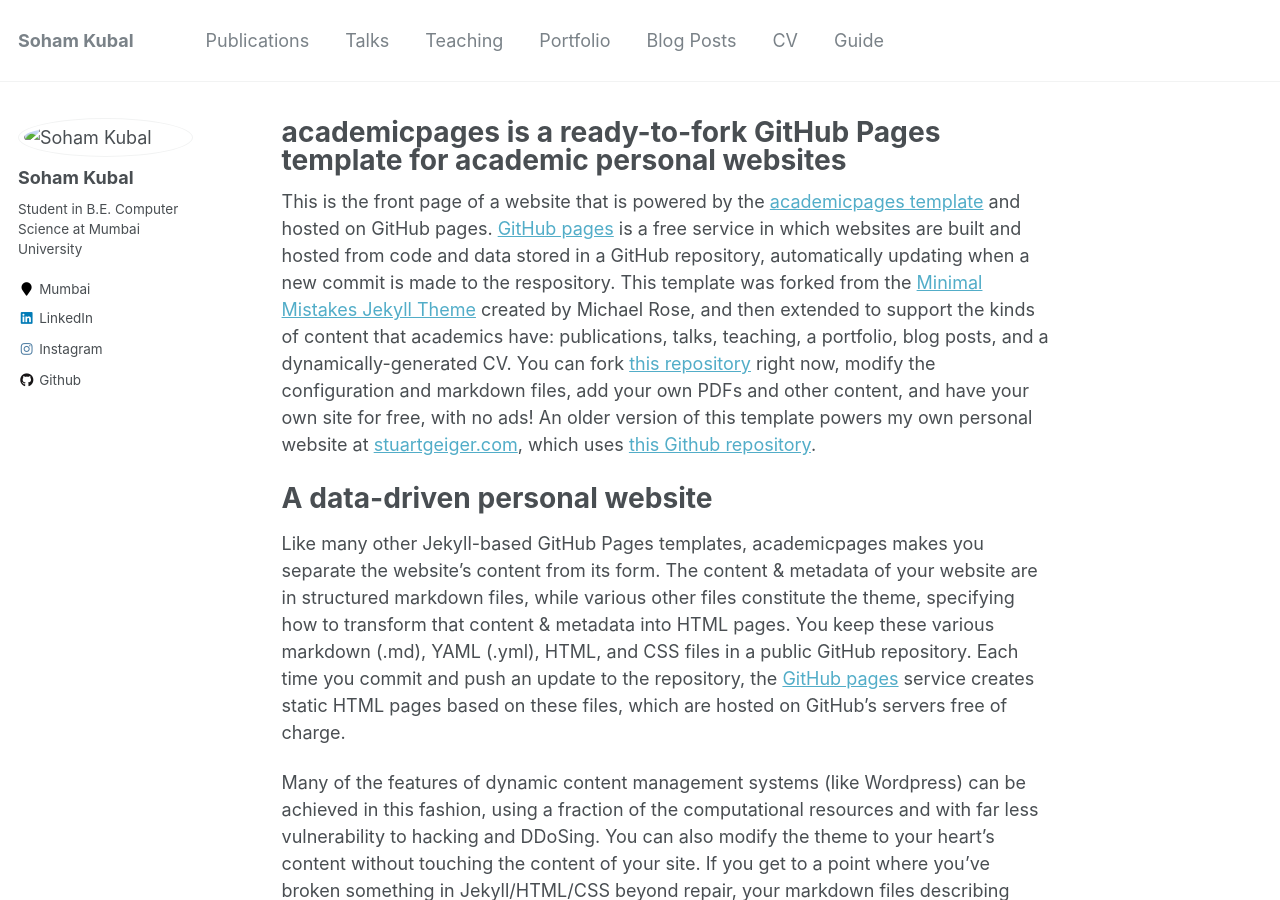
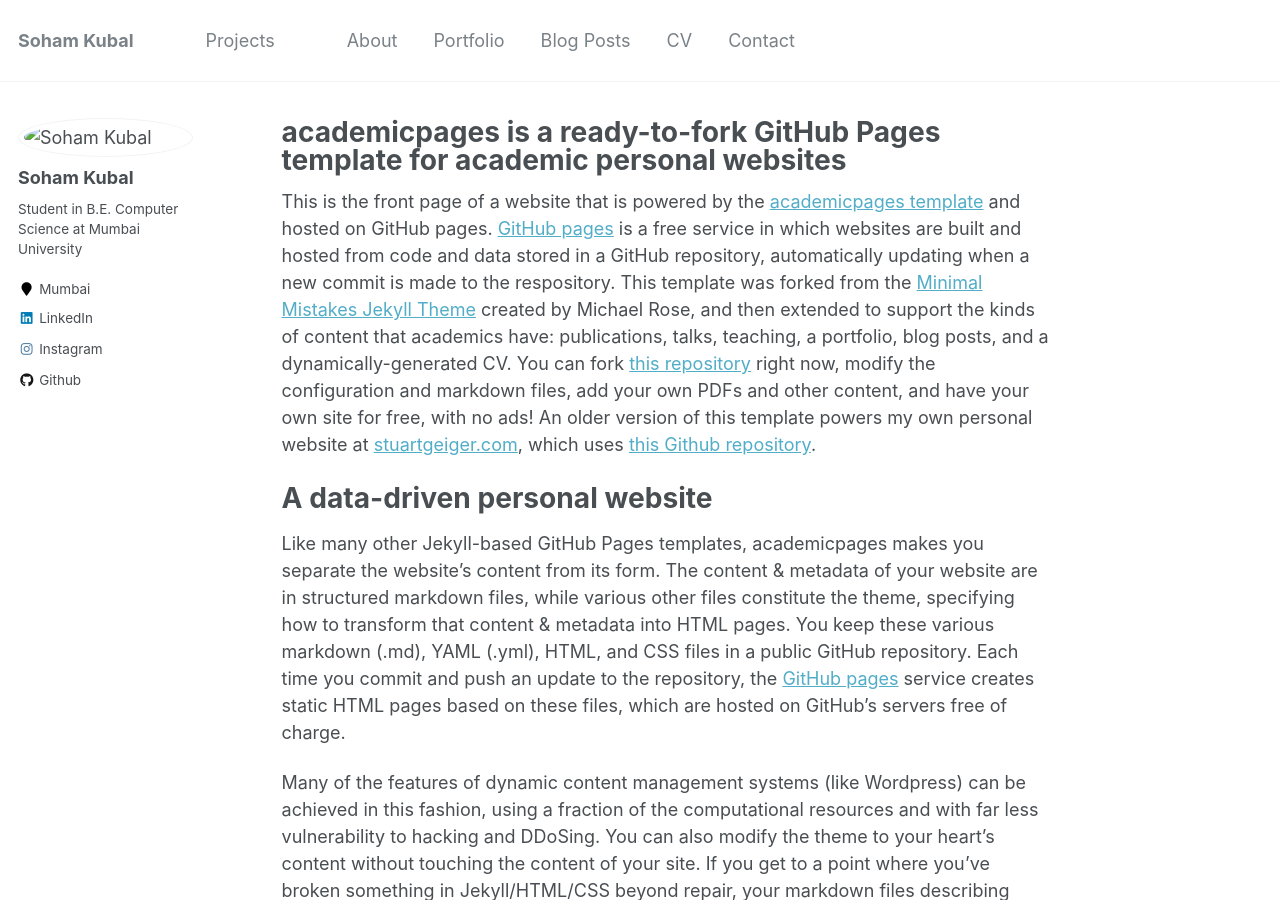
Before and after one commit to soham-kubal/soham-kubal.github.io, a Jekyll site: the page built from _pages/about.md, in a window 1280 px wide and 900 px high. Built offline with Jekyll 4.4.1, drawn with Linux system fonts in a browser that asks for light colours.

Commit message:
Update navigation.yml

```diff
--- a/_data/navigation.yml
+++ b/_data/navigation.yml
@@ -1,12 +1,12 @@
 # main links links
 main:
-  - title: "Publications"
+  - title: "Projects"
     url: /publications/
 
-  - title: "Talks"
-    url: /talks/
+  - #title: ""
+    #url: /talks/
 
-  - title: "Teaching"
+  - title: "About"
     url: /teaching/
 
   - title: "Portfolio"
@@ -18,5 +18,5 @@ main:
   - title: "CV"
     url: /cv/
 
-  - title: "Guide"
+  - title: "Contact"
     url: /markdown/
```
